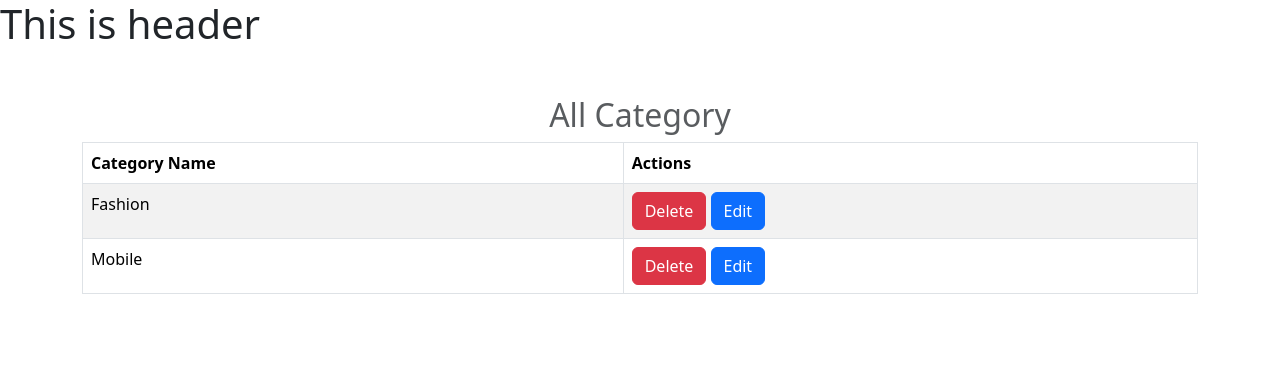
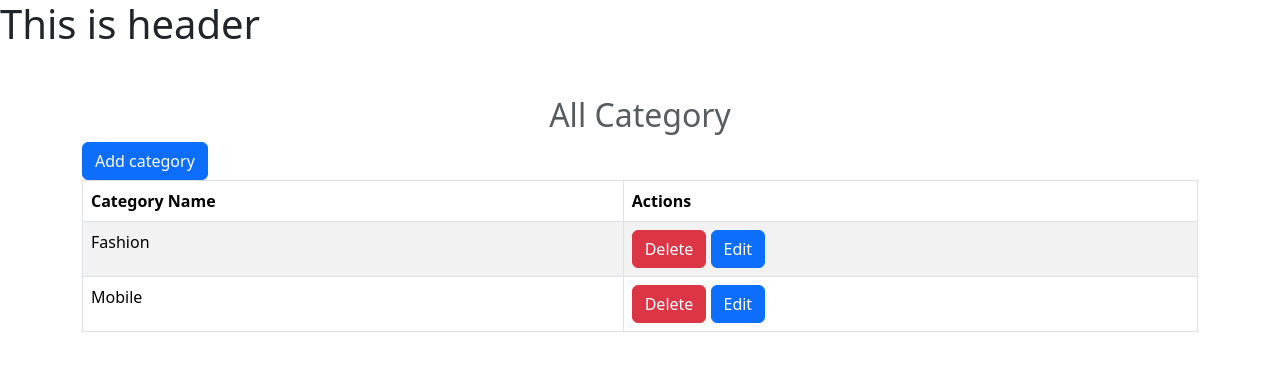
Before and after one commit to sacheen59/Devsign-batch-4-django, a Django app: page /product/category-list/ in a window 1280 px wide. Shown: the top 371 px of the page. Run offline with Django 5.2, Linux system fonts and the light colour scheme; data comes from the database, SQL or seed files in the repository; both versions use the stored data as it was after the commit.

Commit message:
add category completed

```diff
--- a/product/templates/product/category_list.html
+++ b/product/templates/product/category_list.html
@@ -1,3 +1,4 @@
+<!doctype html>
 {% extends "base.html" %}
 
 {% block title %}
@@ -7,6 +8,9 @@ Delete Category
 {% block main_content %}
     <div class="container mt-5">
       <h2 class="text-center text-muted">All Category</h2>
+      <div>
+        <a href="{% url 'add_category' %}" class="btn btn-primary">Add category</a>
+      </div>
       <table class="table table-striped table-bordered">
         <thead>
           <tr>
--- a/product/urls.py
+++ b/product/urls.py
@@ -6,6 +6,7 @@ urlpatterns = [
     path('second-test/', views.second_test),
     path('list/', views.product_list, name="list"),
     path('category-list/',views.get_all_categories, name="category_list"),
+    path('add-category/',views.add_category, name="add_category"),
     path('delete-category/<int:category_id>/', views.delete_category, name="delete_category")
 ]
 
--- a/product/views.py
+++ b/product/views.py
@@ -98,6 +98,15 @@ def get_all_categories(request):
         "categories": categories
     })
 
+def add_category(request):
+    if request.method == "POST":
+        category_name = request.POST.get('category_name')
+        category = Category.objects.create(category_name=category_name)
+        category.save()
+        return redirect("category_list")
+
+    return render(request, "product/add_category.html")
+
 def delete_category(request, category_id):
     try:
         category = Category.objects.get(id=category_id)
```
Also changed, not shown: product/templates/product/add_category.html (added, +25 -0 lines), db.sqlite3.
